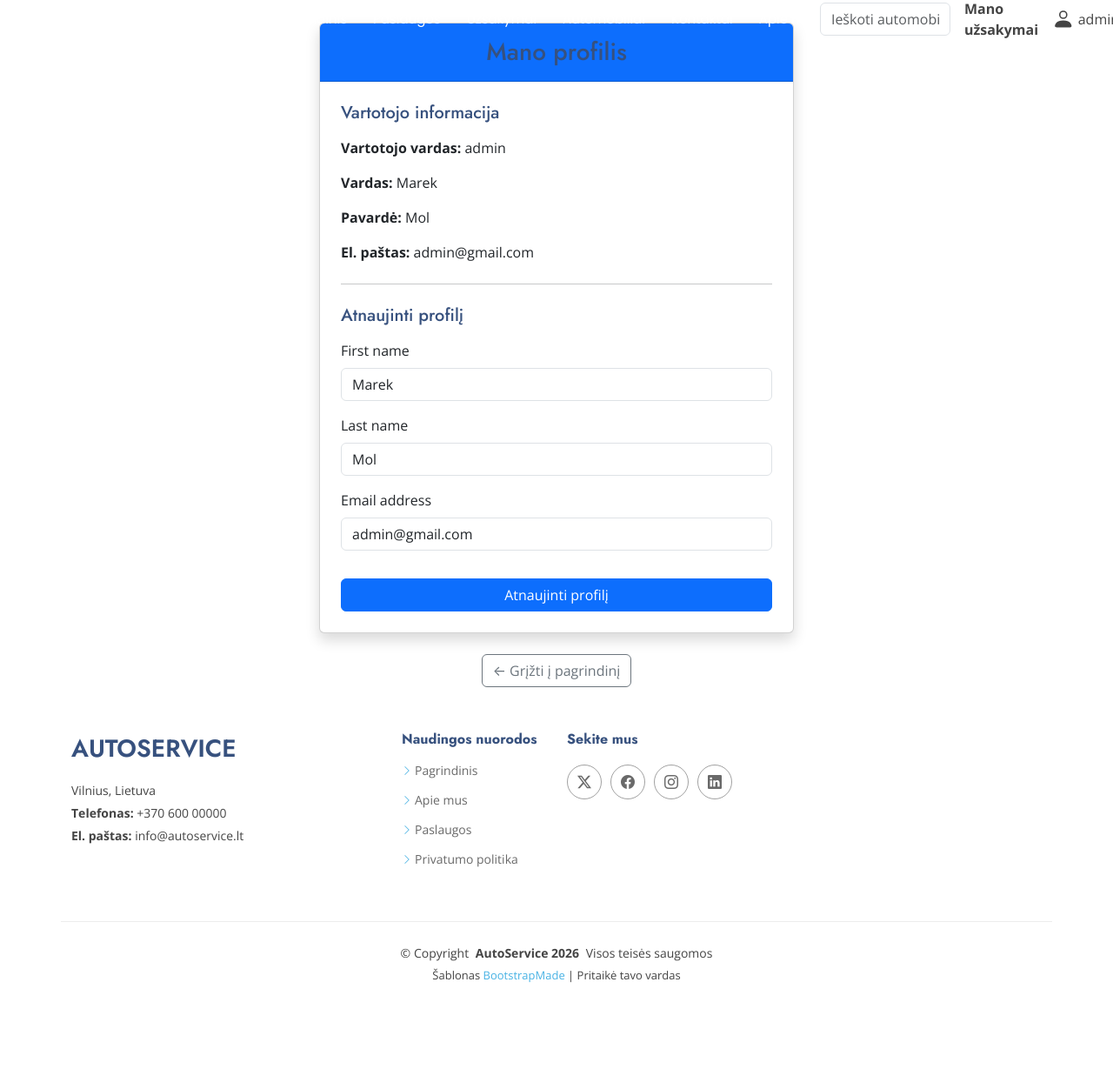
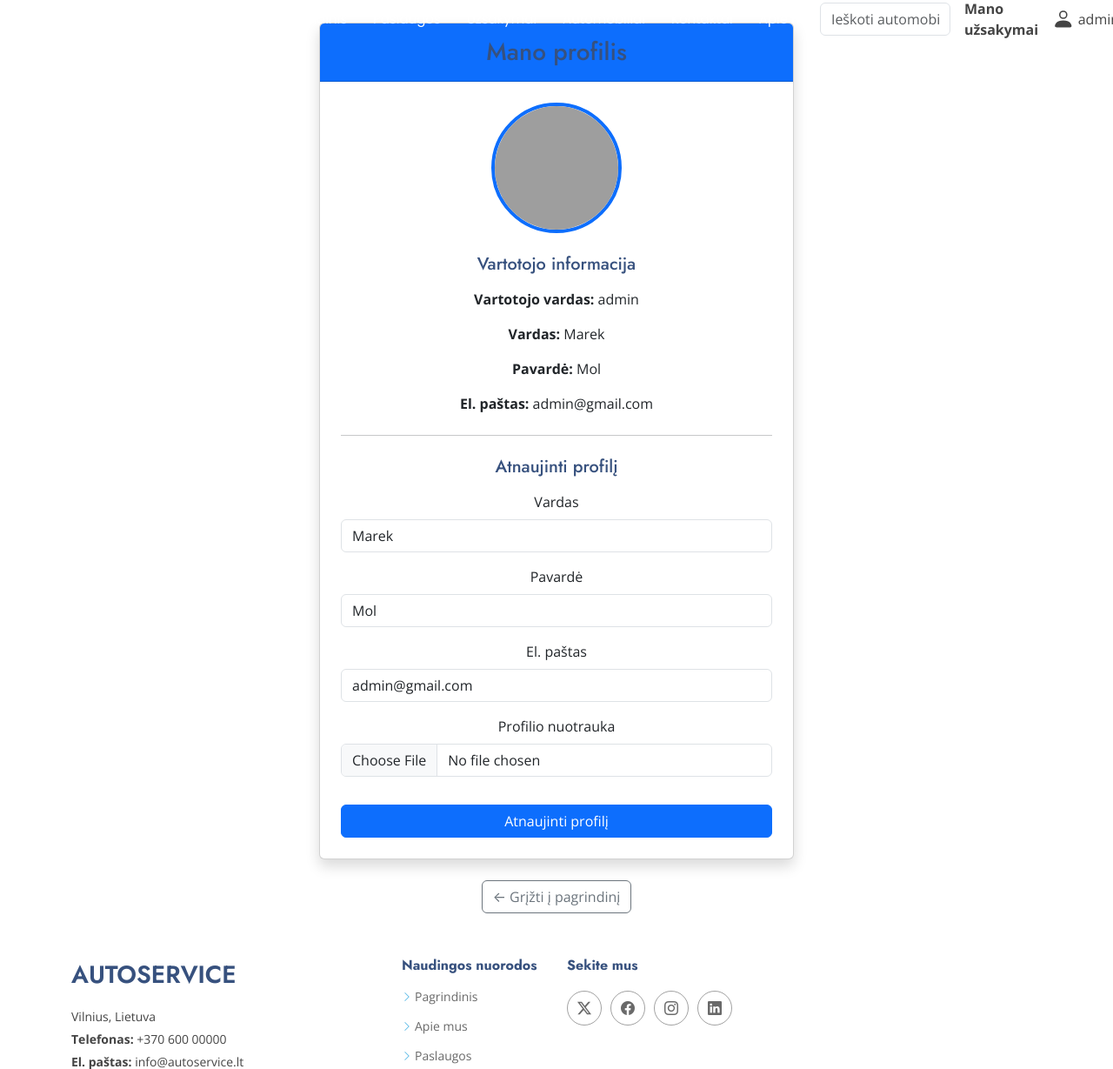
Before and after one commit to marelia-dev/django-autoservice-system, a Django app: page /order/profile/ in a window 1280 px wide. Shown: the part 22-1251 px from the top of the page at 87% size. Before the commit the page ends 1152 px from the top, so only its background shows below. Run offline with Django 5.2, Linux system fonts and the light colour scheme; a user stored in the database is signed in; some libraries are stand-ins or nearby versions; grey boxes are pictures that could not be loaded.

Commit message:
10: profilio puslapyje rodomo nuotrauka ir galima prideti nuotrauka

```diff
--- a/mysite/autoservice/forms.py
+++ b/mysite/autoservice/forms.py
@@ -24,10 +24,21 @@ class UserChangeForm(forms.ModelForm):
         model = User
         fields = ['first_name', 'last_name', 'email']
 
-class CustomUserChangeForm(forms.ModelForm):
+class CustomUserChangeForm(UserChangeForm):
+    password = None
+
     class Meta:
         model = CustomUser
-        fields = ['first_name', 'last_name', 'email',]
+        fields = ['first_name', 'last_name', 'email', 'photo']
+        widgets = {
+            'photo': forms.FileInput(attrs={'class': 'form-control'}),
+        }
+        labels = {
+            'first_name': 'Vardas',
+            'last_name': 'Pavardė',
+            'email': 'El. paštas',
+            'photo': 'Profilio nuotrauka',
+        }
 
 class CustomUserCreateForm(UserCreationForm):
     class Meta:
--- a/mysite/autoservice/templates/autoservice/profile.html
+++ b/mysite/autoservice/templates/autoservice/profile.html
@@ -14,8 +14,20 @@
                     <h3 class="mb-0">Mano profilis</h3>
                 </div>
 
-                <div class="card-body p-4">
-                    <!-- Информация о пользователе -->
+                <div class="card-body p-4 text-center">
+                    <!-- Показ текущего фото -->
+                    {% if user.photo %}
+                        <img src="{{ user.photo.url }}"
+                             alt="Profilio nuotrauka"
+                             class="rounded-circle mb-4"
+                             style="width: 150px; height: 150px; object-fit: cover; border: 4px solid #0d6efd;">
+                    {% else %}
+                        <div class="mb-4">
+                            <i class="bi bi-person-circle" style="font-size: 120px; color: #ccc;"></i>
+                        </div>
+                    {% endif %}
+
+                    <!-- Информация -->
                     <h5 class="mb-3">Vartotojo informacija</h5>
                     <p><strong>Vartotojo vardas:</strong> {{ user.username }}</p>
                     <p><strong>Vardas:</strong> {{ user.first_name|default:"—" }}</p>
@@ -24,7 +36,7 @@
 
                     <hr class="my-4">
 
-                    <!-- Форма обновления профиля -->
+                    <!-- Форма обновления -->
                     <h5 class="mb-3">Atnaujinti profilį</h5>
                     <form method="post" enctype="multipart/form-data">
                         {% csrf_token %}
--- a/mysite/autoservice/views.py
+++ b/mysite/autoservice/views.py
@@ -5,6 +5,7 @@ from django.db.models import Q
 from django.contrib.auth.mixins import LoginRequiredMixin
 from django.contrib.auth.forms import UserCreationForm
 from django.contrib.auth.models import User
+from django.views.generic import UpdateView
 from django.views.generic.edit import FormMixin
 from django.urls import reverse_lazy
 from .models import Service, Order, Car, CustomUser
@@ -148,10 +149,16 @@ class SignUpView(generic.CreateView):
     template_name = 'autoservice/signup.html'
     success_url = reverse_lazy('login')
 
-class ProfileUpdateView(LoginRequiredMixin, generic.UpdateView):
+class ProfileUpdateView(LoginRequiredMixin, UpdateView):
+    model = CustomUser
     form_class = CustomUserChangeForm
-    template_name = "autoservice/profile.html"
+    template_name = 'autoservice/profile.html'
     success_url = reverse_lazy('profile')
 
     def get_object(self, queryset=None):
         return self.request.user
+
+    def get_context_data(self, **kwargs):
+        context = super().get_context_data(**kwargs)
+        context['user'] = self.request.user
+        return context
```
Also changed, not shown: mysite/db.sqlite3.
